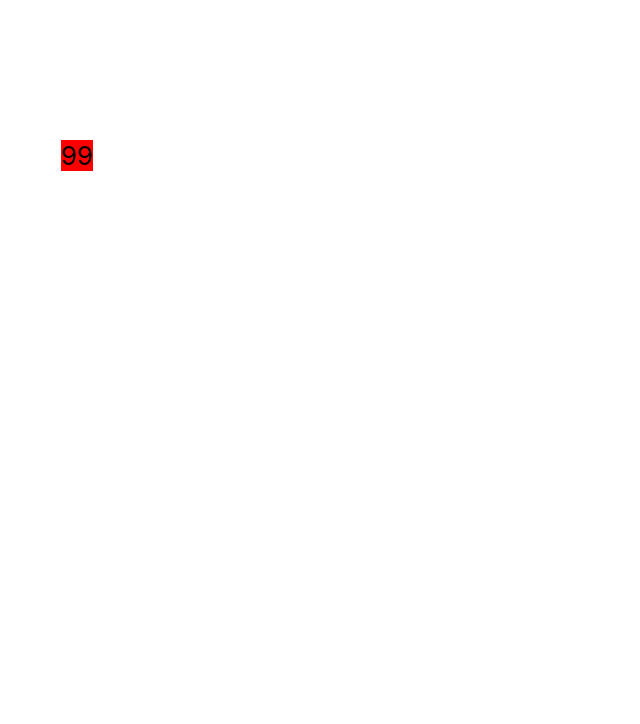
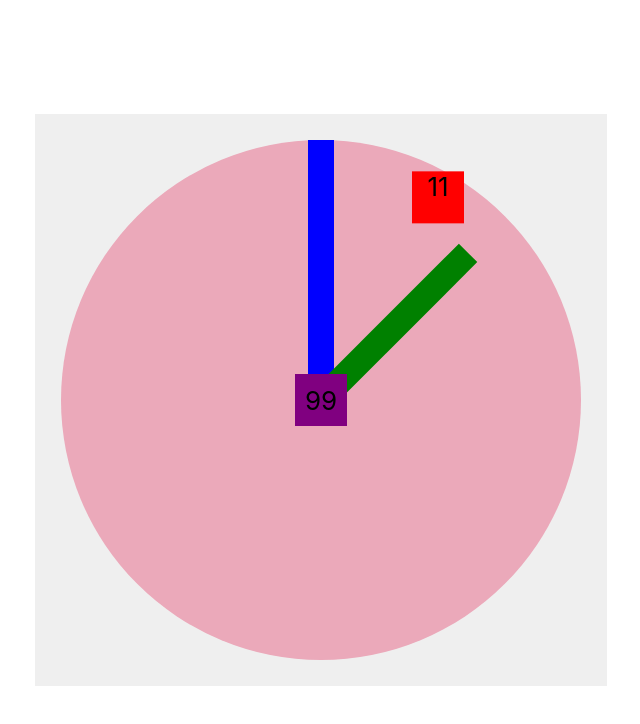
Before and after one commit to pablo87f/watch-face-simulator, a React (Create React App) app: page / in a window 1280 px wide. Shown: the top 724 px of the page, without its empty margins (319-959 px from the left). Built offline with nearby package versions, Linux system fonts and the light colour scheme.

Commit message:
adjusting item position with polar coordinates

```diff
--- /dev/null
+++ b/src/Components/Circle/index.tsx
@@ -0,0 +1,23 @@
+import { CSSObject } from "styled-components";
+import { ItemProps } from "../Item";
+import { Container } from "./style";
+
+type CircleProps = {
+  radius: number;
+  children?: React.ReactElement<ItemProps>[] | React.ReactElement<ItemProps>;
+  style: CSSObject;
+};
+
+const Circle: React.FC<CircleProps> = ({
+  radius,
+  children,
+  style,
+}: CircleProps) => {
+  return (
+    <Container radius={radius} style={style}>
+      {children}
+    </Container>
+  );
+};
+
+export default Circle;
--- /dev/null
+++ b/src/Components/Circle/style.ts
@@ -0,0 +1,19 @@
+import styled from "styled-components";
+
+type ContainerProps = {
+  radius: number;
+  radiusUnit?: string;
+};
+
+const Container = styled.div<ContainerProps>`
+  position: relative;
+  width: ${(props) => `${props.radius}${props.radiusUnit ?? "em"}`};
+  height: ${(props) => `${props.radius}${props.radiusUnit ?? "em"}`};
+  padding: 0;
+  margin: 0 auto;
+  display: flex;
+  align-self: center;
+  border-radius: 50%;
+`;
+
+export { Container };
--- /dev/null
+++ b/src/Components/Item/index.tsx
@@ -0,0 +1,57 @@
+import React, { CSSProperties, useState } from "react";
+import { ItemContainer } from "./style";
+
+import util from "../../util/util";
+
+type PolarCoordinates = {
+  radius: number;
+  angle: number;
+};
+
+export type ItemProps = {
+  width: number;
+  height: number;
+  children?: React.ReactNode;
+  circleRadius: number;
+  rotation: number;
+  style?: CSSProperties;
+  coordinates?: PolarCoordinates;
+};
+
+const defaultUnit = "em";
+
+const Item: React.FC<ItemProps> = ({
+  width,
+  height,
+  children,
+  circleRadius,
+  rotation,
+  style,
+  coordinates = { radius: 0, angle: 0 },
+}: ItemProps) => {
+  const xCenter = width / 2;
+  const yCenter = height / 2;
+
+  const top = `${circleRadius / 2 - yCenter}${defaultUnit}`;
+  const left = `${circleRadius / 2 - xCenter}${defaultUnit}`;
+
+  const { radius, angle } = coordinates;
+  const { x, y } = util.polarToCartesian(radius / 2, angle - 90);
+
+  return (
+    <ItemContainer
+      top={top}
+      left={left}
+      width={`${width}${defaultUnit}`}
+      height={`${height}${defaultUnit}`}
+      rotation={`${rotation}deg`}
+      translateX={`${x}${defaultUnit}`}
+      translateY={`${y}${defaultUnit}`}
+      style={style}
+    >
+      {children}
+    </ItemContainer>
+  );
+};
+
+export default Item;
--- /dev/null
+++ b/src/Components/Item/style.ts
@@ -0,0 +1,28 @@
+import styled from "styled-components";
+
+type ContainerProps = {
+  top?: string;
+  left?: string;
+  width?: string;
+  height?: string;
+  rotation?: string;
+  translateX?: string;
+  translateY?: string;
+};
+
+const ItemContainer = styled.div<ContainerProps>`
+  display: block;
+  position: absolute;
+  top: ${(props) => props.top};
+  left: ${(props) => props.left};
+  width: ${(props) => props.width};
+  height: ${(props) => props.height};
+  margin: 0px;
+  padding: 0px;
+
+  transform: translateX(${(props) => props.translateX})
+    translateY(${(props) => props.translateY})
+    rotate(${(props) => props.rotation});
+`;
+
+export { ItemContainer };
--- a/src/Components/WatchFace/index.tsx
+++ b/src/Components/WatchFace/index.tsx
@@ -1,53 +1,75 @@
 import React from "react";
 import "./styles.scss";
-import Indicator from "../Indicator";
-import SubIndicator from "../SubIndicator";
-import { Circle, Widget } from "./styles";
+// import Indicator from "../Indicator";
+// import SubIndicator from "../SubIndicator";
+// import { Circle, Widget } from "./styles";
+import Circle from "../Circle";
+import Item from "../Item";
+import util from "../../util/util";
 
 type Props = {};
 
 const hours = Array.from(Array(12).keys());
 const minutes = hours.map(() => [0, 1, 2, 3, 4]).flat(1);
+
+const circleSize = 20;
+console.warn(util.polarToCartesian(5, 0));
+console.warn(util.polarToCartesian(5, 45));
+console.warn(util.polarToCartesian(5, 90));
+console.warn(util.polarToCartesian(5, 180));
+
 const WatchFace: React.FC<Props> = (props: Props) => {
   // console.warn("mainPositions", mainPositions);
+
   return (
-    // <div className="container">
-    //   <div className="content">Hello I am A Circle</div>
-    // </div>
-    // <div className="container">
-    //   {/* <div className="main-indicator-circle-container">
-    //     <Indicator pos={0} />
-    //     <Indicator pos={1} />
-    //     <Indicator pos={2} />
-    //     <Indicator pos={3} />
-    //     <Indicator pos={4} />
-    //     <Indicator pos={5} />
-    //     <Indicator pos={6} />
-    //     <Indicator pos={7} />
-    //     <Indicator pos={8} />
-    //     <Indicator pos={9} />
-    //     <Indicator pos={10} />
-    //     <Indicator pos={11} />
-    //   </div> */}
-    //   {/* <div className="main-indicator-circle-container">
-    //     {hours.map((key) => (
-    //       <Indicator pos={key} />
-    //     ))}
-    //   </div>
-    //   <div className="sub-indicator-circle-container">
-    //     {minutes.map((key) => (
-    //       <Indicator pos={key} />
-    //     ))}
-    //   </div> */}
-    //   <div className="container">
-    //     <Widget coordinates={{ angle: 0, radius: 20 }} size="1em" />
-    //   </div>
-    // </div>
-    <Circle radius="20em">
-      <Widget coordinates={{ angle: 0, radius: 20 }} size="1em">
-        99
-      </Widget>
-    </Circle>
+    <div className="container">
+      <Circle radius={circleSize} style={{ backgroundColor: "#EBA9BA" }}>
+        <Item
+          key="96"
+          circleRadius={circleSize}
+          rotation={0}
+          width={1}
+          height={10}
+          style={{ backgroundColor: "blue" }}
+          coordinates={{ radius: 10, angle: 0 }}
+        ></Item>
+        <Item
+          key="93"
+          circleRadius={circleSize}
+          rotation={45}
+          width={1}
+          height={8}
+          style={{ backgroundColor: "green" }}
+          coordinates={{ radius: 8, angle: 45 }}
+        ></Item>
+        <Item
+          key="94"
+          circleRadius={circleSize}
+          rotation={0}
+          width={2}
+          height={2}
+          style={{ backgroundColor: "red" }}
+          coordinates={{ radius: 18, angle: 30 }}
+        >
+          11
+        </Item>
+        <Item
+          key="94"
+          circleRadius={circleSize}
+          rotation={0}
+          width={2}
+          height={2}
+          style={{
+            backgroundColor: "purple",
+            display: "flex",
+            justifyContent: "center",
+            alignItems: "center",
+          }}
+        >
+          99
+        </Item>
+      </Circle>
+    </div>
   );
 };
 
--- a/src/Components/WatchFace/styles.scss
+++ b/src/Components/WatchFace/styles.scss
@@ -1,4 +1,16 @@
 $main-size: 22em;
+
+// .container {
+//   display: flex;
+//   background-color: #efefef;
+//   padding: 0;
+//   width: $main-size;
+//   height: $main-size;
+//   display: flex;
+//   flex-direction: row;
+//   justify-content: center;
+//   border-radius: calc(#{$main-size} / 2);
+// }
 
 .container {
   display: flex;
@@ -9,7 +21,7 @@ $main-size: 22em;
   display: flex;
   flex-direction: row;
   justify-content: center;
-  border-radius: calc(#{$main-size} / 2);
+  // border-radius: calc(#{$main-size} / 2);
 }
 
 // .content {
--- a/src/Components/WatchFace/styles.ts
+++ b/src/Components/WatchFace/styles.ts
@@ -21,26 +21,37 @@ const Circle = styled.div<CircleProps>`
   height: ${(props) => props.radius};
   padding: 0;
   margin: 0 auto;
+  display: flex;
+  align-self: center;
+  border-radius: 50%;
 `;
 
 const Widget = styled.div<WidgetProps>`
-  position: relative;
+  position: absolute;
   display: block;
-  position: absolute;
   background-color: red;
-  top: (${(props) => props.coordinates.radius} / 2) -
+  /* top: (${(props) => props.coordinates.radius}em / 2) -
     (${(props) => props.size} / 2);
-  left: (${(props) => props.coordinates.radius} / 2) -
-    (${(props) => props.size} / 2);
-  width: $item-size;
-  height: $item-size;
+  left: (${(props) => props.coordinates.radius}em / 2) -
+    (${(props) => props.size} / 2); */
+  top: 10em;
+  width: ${(props) => props.size};
+  height: ${(props) => props.size};
   margin: 0px;
   padding: 0px;
   text-align: center;
 
-  transform: rotate(270deg + 0deg)
-    translate(${(props) => props.coordinates.radius});
-  /* rotate(
+  /* $circle-size: ${(props) => props.coordinates.radius}em;
+
+  $initial_angle: 270deg;
+  $actual_angle: calc(
+    $initial_angle + ${(props) => props.coordinates.angle}deg
+  ); */
+
+  transform: rotate(30deg) translate(20em / 2) rotate(30deg * -1);
+  /* transform: rotate(${(props) => props.coordinates.angle}deg)
+    translate(${(props) => props.coordinates.radius})
+    rotate(
       ${(props) => (props.keepRotation ? 0 : props.coordinates.angle)}deg * -1
     ); */
 `;
--- /dev/null
+++ b/src/util/util.ts
@@ -0,0 +1,13 @@
+const util = {
+  degreesToRadians(degrees: number) {
+    return degrees * (Math.PI / 180);
+  },
+
+  polarToCartesian(radius: number, angle: number) {
+    return {
+      x: radius * Math.cos(util.degreesToRadians(angle)),
+      y: radius * Math.sin(util.degreesToRadians(angle)),
+    };
+  },
+};
+export default util;
```
